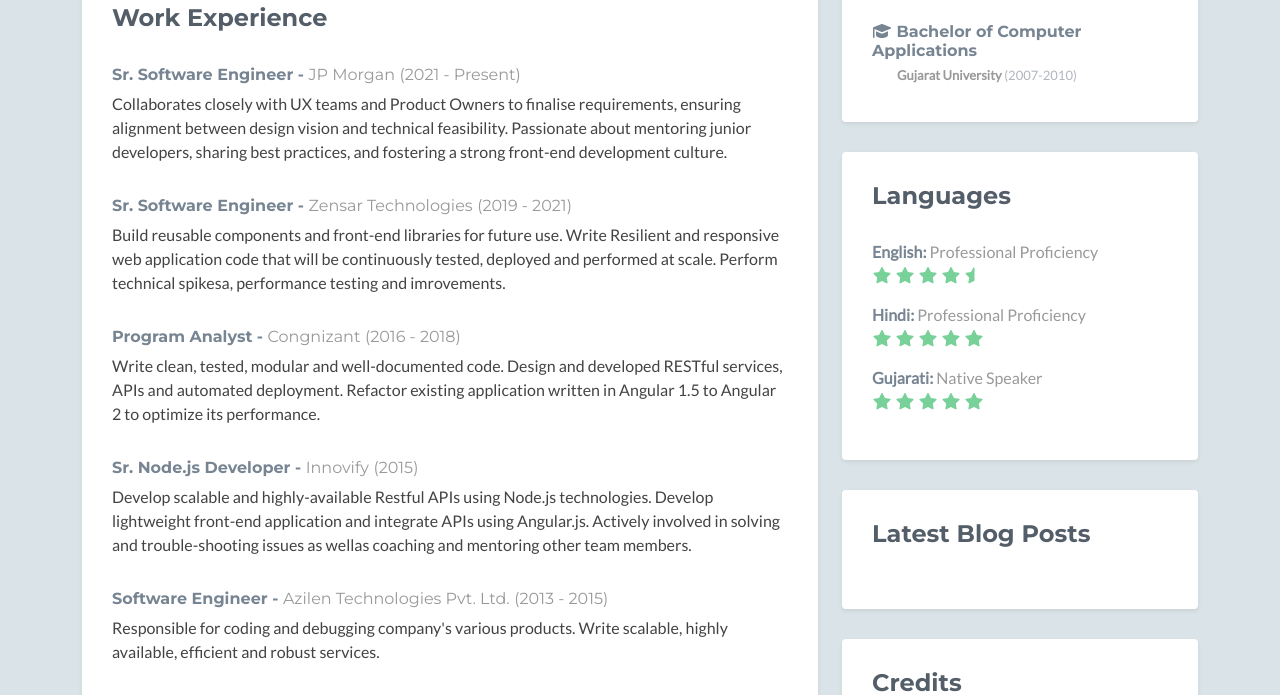
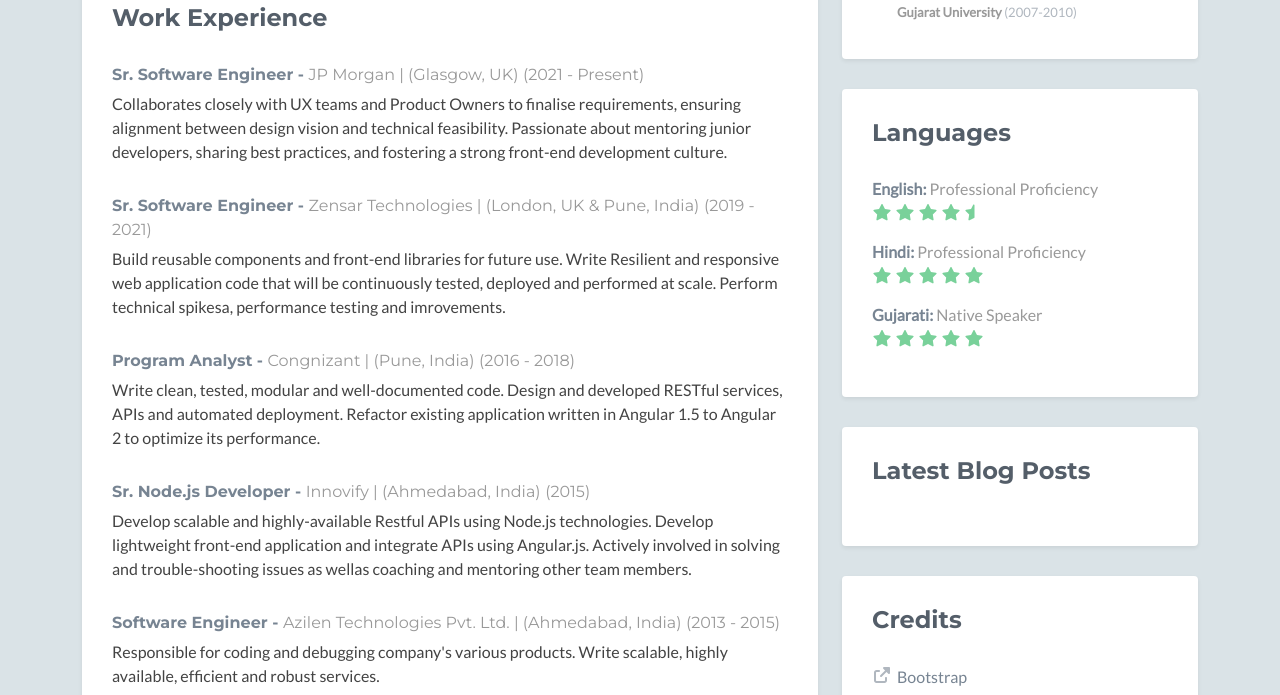
Before and after one commit to UnnatiThakker/Portfolio, a plain HTML site: page index.html in a window 1280 px wide. Shown: the part 1324-2019 px from the top of the page. Drawn offline with nearby package versions, Linux system fonts and the light colour scheme; no server answers; some icons are missing.

Commit message:
Location changes

```diff
--- a/index.html
+++ b/index.html
@@ -112,25 +112,25 @@
                         <h2 class="heading">Work Experience</h2>
                         <div class="content">
 			    <div class="item">
-                                <h3 class="title">Sr. Software Engineer - <span class="place"><a href="#">JP Morgan</a></span> <span class="year">(2021 - Present)</span></h3>
+                                <h3 class="title">Sr. Software Engineer - <span class="place"><a href="#">JP Morgan | (Glasgow, UK)</a></span> <span class="year">(2021 - Present)</span></h3>
                                 <p>Collaborates closely with UX teams and Product Owners to finalise requirements, ensuring alignment between design vision and technical feasibility. Passionate about mentoring junior developers, sharing best practices, and fostering a strong front-end development culture.</p>
                             </div><!--//item-->
                             <div class="item">
-                                <h3 class="title">Sr. Software Engineer - <span class="place"><a href="#">Zensar Technologies</a></span> <span class="year">(2019 - 2021)</span></h3>
+                                <h3 class="title">Sr. Software Engineer - <span class="place"><a href="#">Zensar Technologies | (London, UK & Pune, India)</a></span> <span class="year">(2019 - 2021)</span></h3>
                                 <p>Build reusable components and front-end libraries for future use. Write Resilient and responsive web application code that will be continuously tested, deployed and performed at scale. Perform technical spikesa, performance testing and imrovements.</p>
                             </div><!--//item-->
                             <div class="item">
-                                <h3 class="title">Program Analyst - <span class="place"><a href="#">Congnizant</a></span> <span class="year">(2016 - 2018)</span></h3>
+                                <h3 class="title">Program Analyst - <span class="place"><a href="#">Congnizant | (Pune, India)</a></span> <span class="year">(2016 - 2018)</span></h3>
                                 <p>Write clean, tested, modular and well-documented code. Design and developed RESTful services, APIs and automated deployment. Refactor existing application written in Angular 1.5 to Angular 2 to optimize its performance.</p>
                             </div><!--//item-->
 
                             <div class="item">
-                                <h3 class="title">Sr. Node.js Developer - <span class="place"><a href="#">Innovify</a></span> <span class="year">(2015)</span></h3>
+                                <h3 class="title">Sr. Node.js Developer - <span class="place"><a href="#">Innovify | (Ahmedabad, India)</a></span> <span class="year">(2015)</span></h3>
                                 <p>Develop scalable and highly-available Restful APIs using Node.js technologies. Develop lightweight front-end application and integrate APIs using Angular.js. Actively involved in solving and trouble-shooting issues as wellas coaching and mentoring other team members.</p>
                             </div><!--//item-->
 
                             <div class="item">
-                                <h3 class="title">Software Engineer - <span class="place"><a href="#">Azilen Technologies Pvt. Ltd.</a></span> <span class="year">(2013 - 2015)</span></h3>
+                                <h3 class="title">Software Engineer - <span class="place"><a href="#">Azilen Technologies Pvt. Ltd. | (Ahmedabad, India)</a></span> <span class="year">(2013 - 2015)</span></h3>
                                 <p>Responsible for coding and debugging company's various products. Write scalable, highly available, efficient and robust services.</p>
                             </div><!--//item-->
 
@@ -190,9 +190,8 @@
                         <h2 class="heading sr-only">Basic Information</h2>
                         <div class="content">
                             <ul class="list-unstyled">
-                                <li><i class="fas fa-map-marker-alt"></i><span class="sr-only">Location:</span>Pune, India</li>
+                                <li><i class="fas fa-map-marker-alt"></i><span class="sr-only">Location:</span>Glasgow, UK</li>
                                 <li><i class="fas fa-envelope"></i><span class="sr-only">Email:</span><a href="#">unnati.thakker.raval@gmail.com</a></li>
-                                <li><i class="fas fa-link"></i><span class="sr-only">Website:</span><a href="#">https://unnatithakker.github.io/Portfolio/</a></li>
                             </ul>
                         </div><!--//content-->
                     </div><!--//section-inner-->
```
